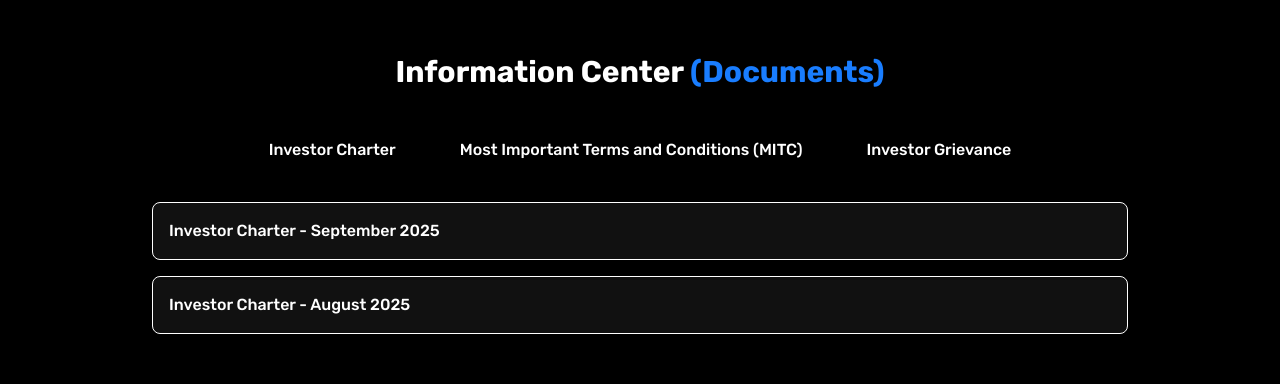
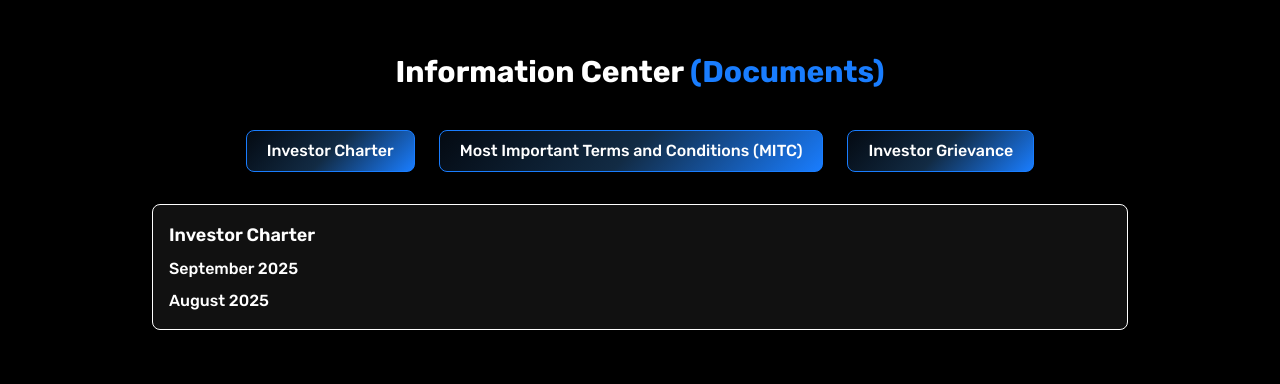
Before and after one commit to hemantsonawanegreycats/Laava-website, a React (Vite) app: page /home in a window 1280 px wide. Shown: the part 2760-3144 px from the top of the page. Built offline with nearby package versions, Linux system fonts and the light colour scheme.

Commit message:
faq updated

```diff
--- a/src/components/HomePage/FaqSection.jsx
+++ b/src/components/HomePage/FaqSection.jsx
@@ -3,37 +3,45 @@ import React, { useState } from "react";
 const faqData = {
   "Investor Charter": [
     {
-      name: "Investor Charter - September 2025",
-      link: "/files/investor-charter-sept-2025.pdf",
-    },
-    {
-      name: "Investor Charter - August 2025",
-      link: "/files/investor-charter-aug-2025.pdf",
+      title: "Investor Charter",
+      files: [
+        { name: "September 2025", link: "/files/investor-charter-sept-2025.pdf" },
+        { name: "August 2025", link: "/files/investor-charter-aug-2025.pdf" },
+      ],
     },
   ],
+//  "Investor Charter": [
+//     {
+//       name: "Investor Charter - September 2025",
+//       link: "/files/investor-charter-sept-2025.pdf",
+//     },
+//     {
+//       name: "Investor Charter - August 2025",
+//       link: "/files/investor-charter-aug-2025.pdf",
+//     },
+//   ],
   "Most Important Terms and Conditions (MITC)": [
     {
-      name: "MITC - September 2025",
-      link: "/files/mitc-sept-2025.pdf",
+      title: "Most Important Terms and Conditions (MITC)",
+      files: [
+        { name: "September 2025", link: "/files/mitc-sept-2025.pdf" },
+      ],
     },
   ],
   "Investor Grievance": [
     {
-      name: "Investor Grievance - September 2025",
-      link: "/files/investor-grievance-sept-2025.pdf",
+      title: "Investor Grievance",
+      files: [
+        { name: "September 2025", link: "/files/investor-grievance-sept-2025.pdf" },
+      ],
     },
   ],
+};
 
-};
 
 const FaqSection = () => {
   const tabs = Object.keys(faqData);
   const [activeTab, setActiveTab] = useState(tabs[0]);
-  const [openIndex, setOpenIndex] = useState(null);
-
-  const toggleAccordion = (index) => {
-    setOpenIndex(openIndex === index ? null : index);
-  };
 
   return (
     <section className="py-16 bg-black text-white">
@@ -48,9 +56,9 @@ const FaqSection = () => {
             <button
               key={tab}
               onClick={() => setActiveTab(tab)}
-              className={`cursor-pointer px-5 py-2 rounded-lg font-medium transition ${
+              className={`abyssBlue cursor-pointer px-5 py-2 rounded-lg font-medium transition ${
                 activeTab === tab
-                  ? "bg-gradient-to-r from-pink-500 to-orange-500 text-white"
+                  ? "abyssBlue text-white"
                   : "text-gray-400 hover:text-white"
               }`}
             >
@@ -61,11 +69,15 @@ const FaqSection = () => {
 
         {/* Tab Content */}
         <div className="space-y-4">
-          {faqData[activeTab].map((file, index) => (
+          {faqData[activeTab].map((group, index) => (
             <div
               key={index}
               className="bg-[#111] border border-gray-700 rounded-lg p-4"
             >
+              <h3 className="text-lg font-semibold mb-2">{group.title}</h3>
+              <ul className="space-y-2">
+                {group.files.map((file, idx) => (
+                  <li key={idx}>
                     <a
                       href={file.link}
                       target="_blank"
@@ -74,6 +86,9 @@ const FaqSection = () => {
                     >
                       {file.name}
                     </a>
+                  </li>
+                ))}
+              </ul>
             </div>
           ))}
         </div>
```
Also changed, not shown: src/components/HomePage/Faqold.jsx (added, +20 -0 lines). Lines whose indentation alone changed are shown as unchanged.
